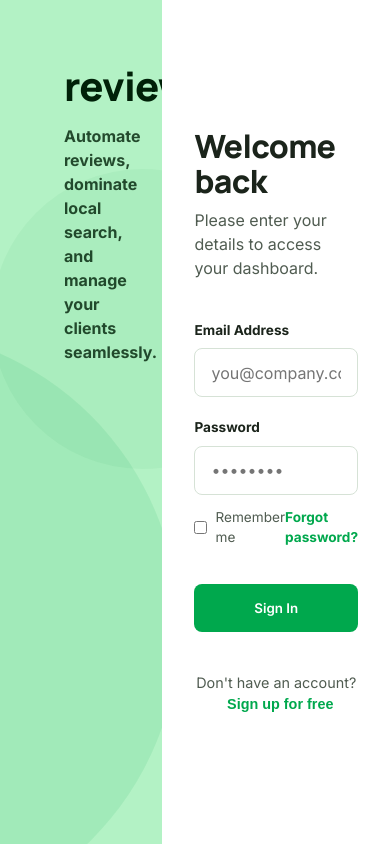
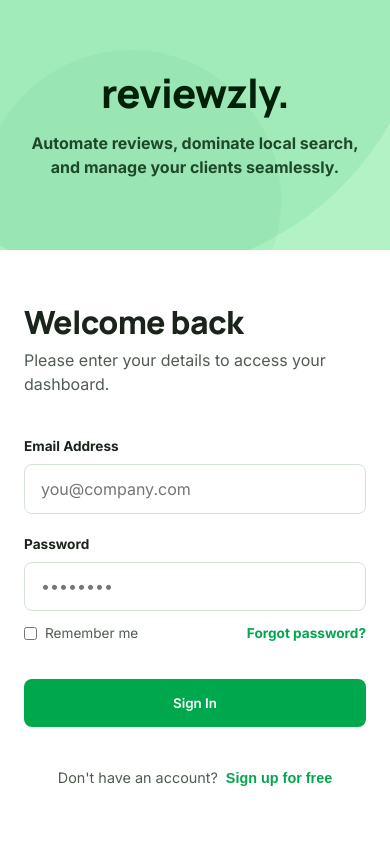
Before and after one commit to Miladepour/reviewzly, a React (Vite) app: page /login in a window 390 px wide. Built offline with nearby package versions, Linux system fonts and the light colour scheme; no server answers.

Commit message:
style(auth): make login and signup screens fully mobile responsive

```diff
--- a/src/index.css
+++ b/src/index.css
@@ -492,3 +492,51 @@
 .styled-scrollbar::-webkit-scrollbar-thumb:hover {
   background: #aab4aa;
 }
+
+/* Auth Screen Responsiveness */
+.auth-container {
+  display: flex;
+  flex-direction: column;
+  min-height: 100vh;
+  background-color: var(--surface-container-low);
+}
+@media (min-width: 900px) {
+  .auth-container {
+    flex-direction: row;
+  }
+}
+
+.auth-left {
+  flex: 1;
+  background-color: var(--primary-container);
+  display: flex;
+  flex-direction: column;
+  padding: 3rem 1.5rem;
+  justify-content: center;
+  align-items: center;
+  position: relative;
+  overflow: hidden;
+  text-align: center;
+}
+@media (min-width: 900px) {
+  .auth-left {
+    padding: 4rem;
+    align-items: flex-start;
+    justify-content: space-between;
+    text-align: left;
+  }
+}
+
+.auth-right {
+  flex: 1;
+  display: flex;
+  align-items: center;
+  justify-content: center;
+  padding: 2rem 1.5rem;
+  background-color: white;
+}
+@media (min-width: 900px) {
+  .auth-right {
+    padding: 2rem;
+  }
+}
--- a/src/pages/Login.jsx
+++ b/src/pages/Login.jsx
@@ -77,9 +77,9 @@
   };
 
   return (
-    <div style={{ display: 'flex', minHeight: '100vh', backgroundColor: 'var(--surface-container-low)' }}>
+    <div className="auth-container">
       {/* Left Branding Pane */}
-      <div style={{ flex: 1, backgroundColor: 'var(--primary-container)', display: 'flex', flexDirection: 'column', padding: '4rem', justifyContent: 'space-between', position: 'relative', overflow: 'hidden' }}>
+      <div className="auth-left">
         <div style={{ zIndex: 10 }}>
            <h1 className="text-display-xl" style={{ color: 'var(--on-primary-container)', fontSize: '2.5rem', marginBottom: '1rem' }}>reviewzly.</h1>
            <p className="text-title-md" style={{ color: 'var(--on-primary-container)', opacity: 0.8, maxWidth: '400px' }}>
@@ -93,7 +93,7 @@
       </div>
 
       {/* Right Login Pane */}
-      <div style={{ flex: 1, display: 'flex', alignItems: 'center', justifyContent: 'center', padding: '2rem', backgroundColor: 'white' }}>
+      <div className="auth-right">
         <div style={{ width: '100%', maxWidth: '420px' }}>
 
           <h2 className="text-display-xl" style={{ fontSize: '2rem', marginBottom: '0.5rem' }}>{isRegistering ? 'Create your account' : 'Welcome back'}</h2>
```
